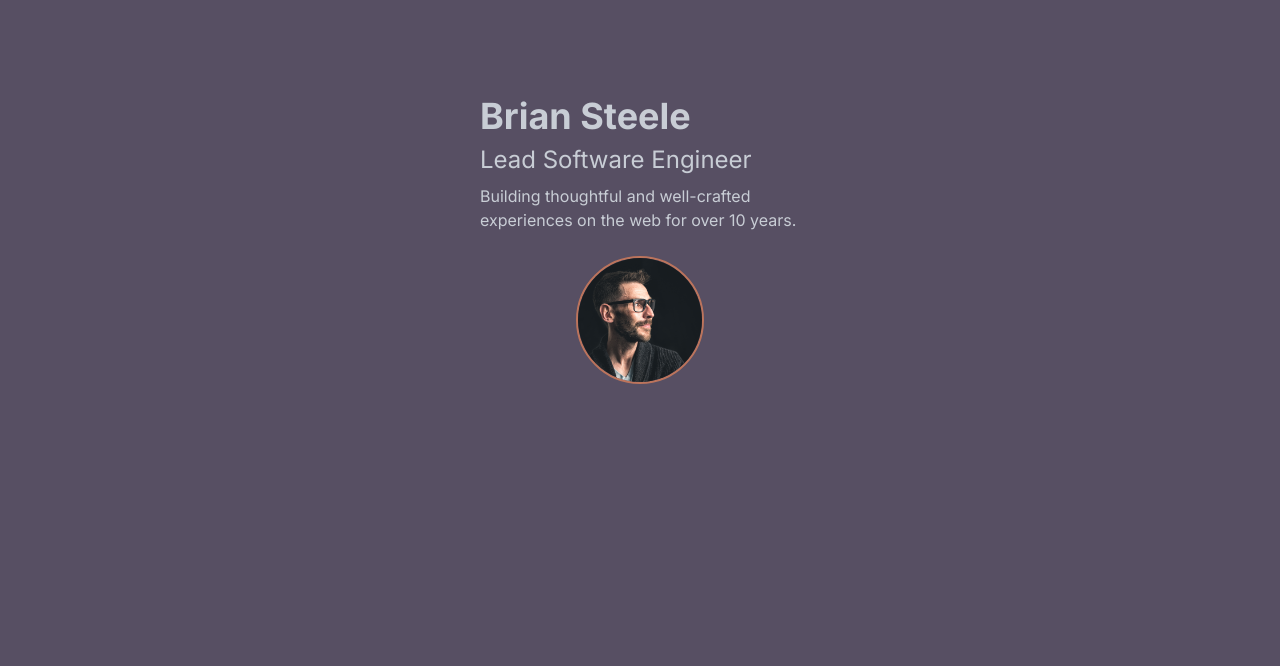
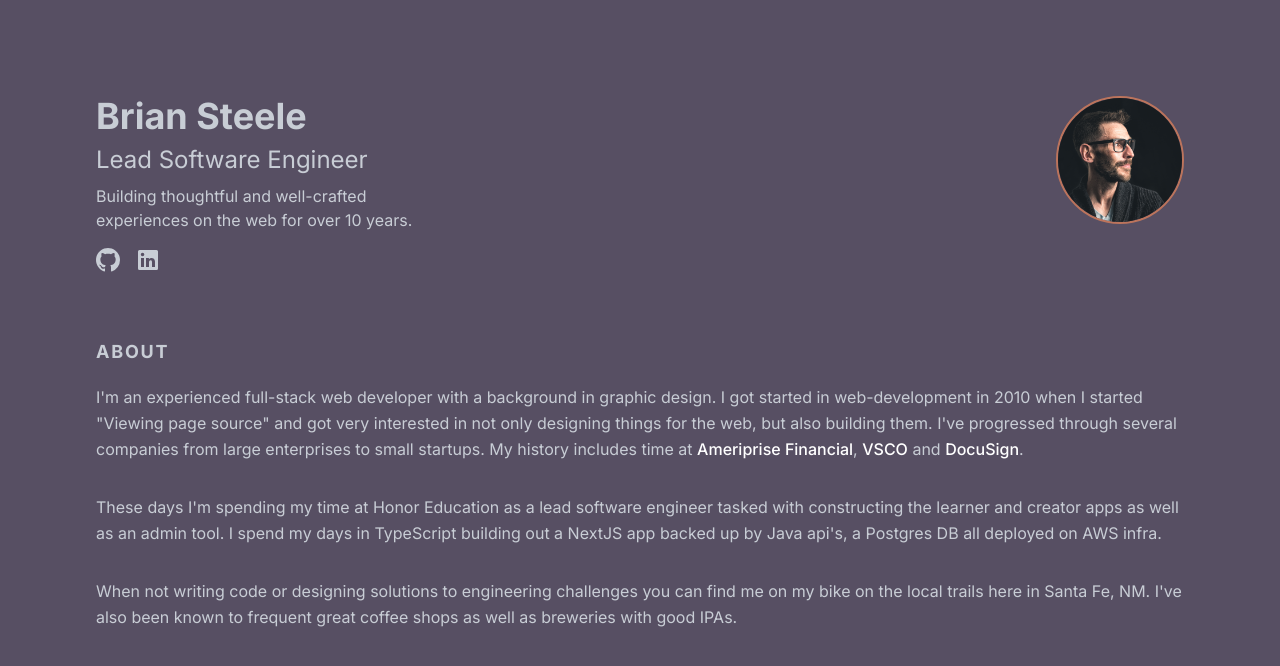
Before and after one commit to gobriansteele/briansteeledotdev, a Next.js app: page / in a window 1280 px wide. Shown: the top 666 px of the page. Built offline with nearby package versions, Linux system fonts and the light colour scheme.

Commit message:
adding more content to about

```diff
--- a/src/app/page.tsx
+++ b/src/app/page.tsx
@@ -1,9 +1,11 @@
 import { Header } from '@/components'
+import { ContentContainer } from '@/components/ContentContainer'
 
 export default function Home() {
   return (
-    <main className="flex min-h-screen flex-col items-center justify-between px-8 py-8 md:p-24">
+    <main className="flex min-h-screen flex-col items-start  px-8 py-8 md:p-24 gap-12">
       <Header />
+      <ContentContainer />
     </main>
   )
 }
--- /dev/null
+++ b/src/components/About.tsx
@@ -0,0 +1,56 @@
+export function About() {
+  return (
+    <section id="about">
+      <div className="h-16 flex flex-col justify-center">
+        <h2 className="uppercase font-bold tracking-widest text-lg">About</h2>
+      </div>
+      <div className="flex flex-col gap-8">
+        <p>
+          I&#39;m an experienced full-stack web developer with a background in
+          graphic design. I got started in web-development in 2010 when I
+          started &quot;Viewing page source&quot; and got very interested in not
+          only designing things for the web, but also building them. I&#39;ve
+          progressed through several companies from large enterprises to small
+          startups. My history includes time at{' '}
+          <a
+            href="https://ameriprise.com"
+            target="_blank"
+            className="font-medium text-white"
+          >
+            Ameriprise Financial
+          </a>
+          ,{' '}
+          <a
+            href="https://vsco.co"
+            target="_blank"
+            className="font-medium text-white"
+          >
+            VSCO
+          </a>{' '}
+          and{' '}
+          <a
+            href="https://docusign.com"
+            target="_blank"
+            className="font-medium text-white"
+          >
+            DocuSign
+          </a>
+          .
+        </p>
+        <p>
+          These days I&#39;m spending my time at Honor Education as a lead
+          software engineer tasked with constructing the learner and creator
+          apps as well as an admin tool. I spend my days in TypeScript building
+          out a NextJS app backed up by Java api&#39;s, a Postgres DB all
+          deployed on AWS infra.
+        </p>
+        <p>
+          When not writing code or designing solutions to engineering challenges
+          you can find me on my bike on the local trails here in Santa Fe, NM.
+          I&#39;ve also been known to frequent great coffee shops as well as
+          breweries with good IPAs.
+        </p>
+      </div>
+    </section>
+  )
+}
--- /dev/null
+++ b/src/components/ContentContainer.tsx
@@ -0,0 +1,9 @@
+import { About } from './About'
+
+export function ContentContainer() {
+  return (
+    <main id="content" className="text-santa-gray">
+      <About />
+    </main>
+  )
+}
--- /dev/null
+++ b/src/components/GitHubIcon.tsx
@@ -0,0 +1,13 @@
+export function GitHubIcon() {
+  return (
+    <svg
+      xmlns="http://www.w3.org/2000/svg"
+      viewBox="0 0 16 16"
+      fill="currentColor"
+      className="h-6 w-6"
+      aria-hidden="true"
+    >
+      <path d="M8 0C3.58 0 0 3.58 0 8c0 3.54 2.29 6.53 5.47 7.59.4.07.55-.17.55-.38 0-.19-.01-.82-.01-1.49-2.01.37-2.53-.49-2.69-.94-.09-.23-.48-.94-.82-1.13-.28-.15-.68-.52-.01-.53.63-.01 1.08.58 1.23.82.72 1.21 1.87.87 2.33.66.07-.52.28-.87.51-1.07-1.78-.2-3.64-.89-3.64-3.95 0-.87.31-1.59.82-2.15-.08-.2-.36-1.02.08-2.12 0 0 .67-.21 2.2.82.64-.18 1.32-.27 2-.27.68 0 1.36.09 2 .27 1.53-1.04 2.2-.82 2.2-.82.44 1.1.16 1.92.08 2.12.51.56.82 1.27.82 2.15 0 3.07-1.87 3.75-3.65 3.95.29.25.54.73.54 1.48 0 1.07-.01 1.93-.01 2.2 0 .21.15.46.55.38A8.013 8.013 0 0016 8c0-4.42-3.58-8-8-8z"></path>
+    </svg>
+  )
+}
--- a/src/components/Header.tsx
+++ b/src/components/Header.tsx
@@ -1,15 +1,21 @@
 import { Avatar } from './Avatar'
+import { SocialContacts } from './SocialContacts'
 
 export function Header() {
   return (
-    <header className="text-santa-gray flex flex-col gap-2 max-w-md">
-      <h1 className="text-4xl font-bold">Brian Steele</h1>
-      <h2 className="text-2xl">Lead Software Engineer</h2>
-      <p className="max-w-xs leading-normal">
-        Building thoughtful and well-crafted experiences on the web for over 10
-        years.
-      </p>
-      <div className="flex justify-center mt-4">
+    <header className="text-santa-gray flex flex-row justify-between w-full">
+      <div className="flex flex-col gap-2 max-w-md">
+        <h1 className="text-4xl font-bold">Brian Steele</h1>
+        <h2 className="text-2xl">Lead Software Engineer</h2>
+        <p className="max-w-xs leading-normal">
+          Building thoughtful and well-crafted experiences on the web for over
+          10 years.
+        </p>
+        <div id="social" className="mt-2">
+          <SocialContacts />
+        </div>
+      </div>
+      <div className="flex justify-center">
         <Avatar />
       </div>
     </header>
--- /dev/null
+++ b/src/components/LinkedInIcon.tsx
@@ -0,0 +1,13 @@
+export function LinkedInIcon() {
+  return (
+    <svg
+      xmlns="http://www.w3.org/2000/svg"
+      viewBox="0 0 24 24"
+      fill="currentColor"
+      className="h-6 w-6"
+      aria-hidden="true"
+    >
+      <path d="M20.5 2h-17A1.5 1.5 0 002 3.5v17A1.5 1.5 0 003.5 22h17a1.5 1.5 0 001.5-1.5v-17A1.5 1.5 0 0020.5 2zM8 19H5v-9h3zM6.5 8.25A1.75 1.75 0 118.3 6.5a1.78 1.78 0 01-1.8 1.75zM19 19h-3v-4.74c0-1.42-.6-1.93-1.38-1.93A1.74 1.74 0 0013 14.19a.66.66 0 000 .14V19h-3v-9h2.9v1.3a3.11 3.11 0 012.7-1.4c1.55 0 3.36.86 3.36 3.66z"></path>
+    </svg>
+  )
+}
--- /dev/null
+++ b/src/components/SocialContacts.tsx
@@ -0,0 +1,31 @@
+import { GitHubIcon } from './GitHubIcon'
+import { LinkedInIcon } from './LinkedInIcon'
+
+const socialComponents = [
+  {
+    name: 'GitHub',
+    link: 'https://github.com/gobriansteele',
+    Icon: GitHubIcon,
+  },
+  {
+    name: 'LinkedIn',
+    link: 'https://www.linkedin.com/in/gobriansteele/',
+    Icon: LinkedInIcon,
+  },
+]
+
+export function SocialContacts() {
+  return (
+    <ul className="flex gap-4">
+      {socialComponents.map(({ name, Icon, link }) => {
+        return (
+          <li key={name}>
+            <a href={link}>
+              <Icon />
+            </a>
+          </li>
+        )
+      })}
+    </ul>
+  )
+}
```
